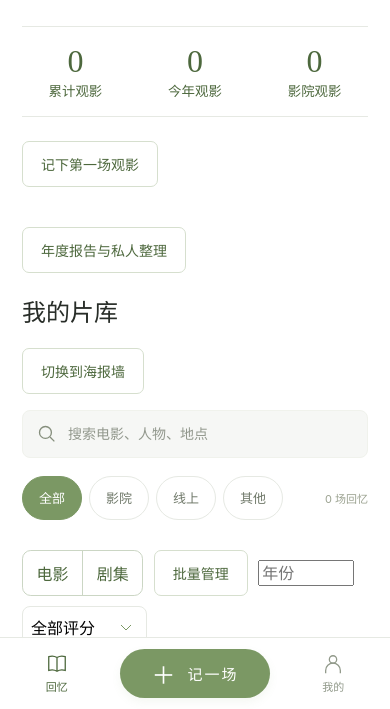
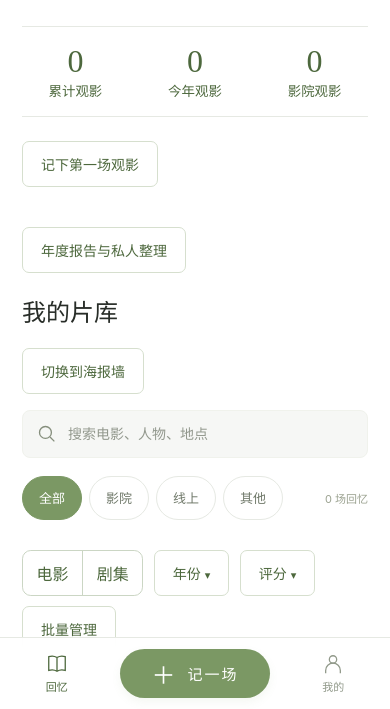
Before and after one commit to NF404301/movie-journal, a website: page public/index.html in a window 390 px wide. Shown: the part 135-844 px from the top of the page. Drawn offline with Linux system fonts and the light colour scheme.

Commit message:
Make year and rating filters selectable in the library

```diff
--- a/public/app.js
+++ b/public/app.js
@@ -49,7 +49,8 @@ function info(r) {
 let selectedKind = '';
 function render(){
  document.querySelectorAll('[data-kind]').forEach(button => button.setAttribute('aria-pressed', String(button.dataset.kind === selectedKind)));
- const filtered=records.filter(r=>!r.deleted_at && (!$('#year-filter').value || r.date.slice(0,4)===$('#year-filter').value) && (!$('#rating-filter').value || ($('#rating-filter').value==='none' ? r.rating==null : r.rating!=null && r.rating>=Number($('#rating-filter').value))) && (!selectedKind || (r.kind||'电影')===selectedKind)&&(filter==='全部'||r.method===filter)&&[r.title,r.originalTitle,...(Array.isArray(r.aliases)?r.aliases:[]),r.people,people(r),r.place,catalog.places.find(p=>p.id===r.place_id)?.name,r.memory,r.review,r.tags,r.platform,r.date].some(v=>String(v||'').toLowerCase().includes(query))).sort((a,b)=>b.date.localeCompare(a.date)||b.id.localeCompare(a.id));
+ renderFacets();
+ const filtered=records.filter(r=>!r.deleted_at && (!$('#year-filter').value || (r.date.slice(0,4)||'unknown')===$('#year-filter').value) && (!$('#rating-filter').value || ($('#rating-filter').value==='none' ? r.rating==null : r.rating!=null && r.rating>=Number($('#rating-filter').value))) && (!selectedKind || (r.kind||'电影')===selectedKind)&&(filter==='全部'||r.method===filter)&&[r.title,r.originalTitle,...(Array.isArray(r.aliases)?r.aliases:[]),r.people,people(r),r.place,catalog.places.find(p=>p.id===r.place_id)?.name,r.memory,r.review,r.tags,r.platform,r.date].some(v=>String(v||'').toLowerCase().includes(query))).sort((a,b)=>b.date.localeCompare(a.date)||b.id.localeCompare(a.id));
  renderLibrary(filtered);
  if($('#studio').open)renderStudio();
  visibleIds = filtered.map(r => r.id);
@@ -109,9 +110,46 @@ $('#record-form').elements.precision.onchange = setDateControl;
 $('#record-form').addEventListener('input',()=>{dirty=true;});
 $('#editor').addEventListener('cancel',e=>{if(dirty){if(!confirm('关闭并保留本次草稿？'))e.preventDefault();else captureDraft();}});
 window.addEventListener('beforeunload',e=>{if(dirty && $('#editor').open){e.preventDefault();e.returnValue='';}});
-for(const control of ['year-filter','rating-filter']) {
-  document.getElementById(control).oninput=()=>{selection.clear();render();};
+let openFacet = null;
+const facets = [$('#year-filter'), $('#rating-filter')];
+function renderFacets(){
+  const panel = $('#facet-options');
+  panel.hidden = !openFacet;
+  for(const control of facets){
+    const isYear = control.id === 'year-filter';
+    const value = control.value;
+    const label = isYear ? '年份' : '评分';
+    const describe = v => isYear ? (v === 'unknown' ? '年份未知' : v+' 年') :
+      (v === 'none' ? '未评分' : v === '5' ? '5 分' : v+' 分及以上');
+    control.textContent = value ? describe(value) : label;
+    control.setAttribute('aria-label',label+'筛选，'+(value ? describe(value) : '不限'));
+    control.setAttribute('aria-expanded',String(openFacet===control));
+    control.classList.toggle('has-value',Boolean(value));
+    if(openFacet!==control)continue;
+    const active = records.filter(r=>!r.deleted_at);
+    const years = [...new Set(active.map(r=>r.date.slice(0,4)).filter(Boolean))].sort().reverse();
+    if(active.some(r=>!r.date))years.push('unknown');
+    const options = isYear ? years : ['5','4.5','4','3','none'];
+    panel.setAttribute('aria-label',label+'选项');
+    panel.innerHTML = ['',...options].map(v=>'<button type="button" data-facet-value="'+escape(v)+'" aria-pressed="'+(v===value)+'">'+escape(v?describe(v):'不限'+label)+'</button>').join('');
+  }
 }
+for(const control of facets){
+  control.onclick=()=>{openFacet=openFacet===control?null:control;renderFacets();};
+}
+$('#facet-options').onclick=e=>{
+  const option=e.target.closest('[data-facet-value]');
+  if(!option || !openFacet)return;
+  const control=openFacet;
+  control.value=option.dataset.facetValue===control.value?'':option.dataset.facetValue;
+  openFacet=null;selection.clear();render();control.focus();
+};
+document.addEventListener('click',e=>{
+  if(openFacet && !e.target.closest('.facet-toggle,#facet-options')){openFacet=null;renderFacets();}
+});
+document.addEventListener('keydown',e=>{
+  if(openFacet && e.key==='Escape'){const control=openFacet;openFacet=null;renderFacets();control.focus();}
+});
 function renderTrash() {
   const list = $('#trashed');
   list.replaceChildren();
--- a/public/index.html
+++ b/public/index.html
@@ -9,7 +9,7 @@
 <button class="secondary studio-entry" id="open-studio">年度报告与私人整理</button>
 <h2 id="library" tabindex="-1">我的片库</h2><button class="secondary" id="switch-view">切换到海报墙</button>
 <section class="toolbar" aria-label="查找回忆"><div class="search"><svg viewBox="0 0 24 24" fill="none" stroke="currentColor" stroke-width="1.5"><circle cx="10.8" cy="10.8" r="6.8"/><path d="m16 16 5 5"/></svg><input id="search" type="search" placeholder="搜索电影、人物、地点" aria-label="搜索电影、人物、地点"><span class="search-hint">找回一段回忆</span></div><div class="filter-row"><div class="filters" aria-label="观看方式"><button class="active" data-filter="全部" aria-pressed="true">全部</button><button data-filter="影院" aria-pressed="false">影院</button><button data-filter="线上" aria-pressed="false">线上</button><button data-filter="其他" aria-pressed="false">其他</button></div><span id="count" class="count"></span></div></section>
-<section class="library-tools" aria-label="作品分类与批量管理"><div id="kind-filter" role="group" aria-label="作品类型"><button type="button" data-kind="电影" aria-pressed="false">电影</button><button type="button" data-kind="剧集" aria-pressed="false">剧集</button></div><button class="secondary" id="manage">批量管理</button><input id="year-filter" aria-label="筛选年份" type="number" placeholder="年份"><select id="rating-filter" aria-label="评分筛选"><option value="">全部评分</option><option value="none">未评分</option><option value="4">4 分及以上</option><option value="3">3 分及以上</option></select><div id="batch-actions" hidden><button class="secondary" id="select-visible">选中当前结果</button><button class="danger" id="bulk-delete">删除所选</button></div></section>
+<section class="library-tools" aria-label="作品分类与批量管理"><div id="kind-filter" role="group" aria-label="作品类型"><button type="button" data-kind="电影" aria-pressed="false">电影</button><button type="button" data-kind="剧集" aria-pressed="false">剧集</button></div><button class="secondary facet-toggle" id="year-filter" type="button" aria-controls="facet-options" aria-expanded="false">年份</button><button class="secondary facet-toggle" id="rating-filter" type="button" aria-controls="facet-options" aria-expanded="false">评分</button><button class="secondary" id="manage">批量管理</button><div id="facet-options" role="group" hidden></div><div id="batch-actions" hidden><button class="secondary" id="select-visible">选中当前结果</button><button class="danger" id="bulk-delete">删除所选</button></div></section>
 <section id="timeline" aria-live="polite"></section>
 <div id="wall" hidden></div><button class="secondary" id="more-items" hidden>加载更多</button>
 <dialog id="work" aria-label="作品详情"><div id="work-content"></div></dialog>
--- a/public/style.css
+++ b/public/style.css
@@ -12,7 +12,11 @@
 #kind-filter [aria-pressed=true] {background:var(--green-dark);color:white}
 #kind-filter button:focus-visible {outline-offset:-3px}
 #more-fields summary {cursor:pointer;padding:.8rem 0;}
-.library-tools input {width:6rem;}
+#facet-options:not([hidden]) {display:flex;flex:1 0 100%;flex-wrap:wrap;gap:.4rem;padding:.65rem;background:var(--pale);border-radius:.55rem}
+#facet-options button {padding:.45rem .75rem;border-radius:.4rem}
+#facet-options [aria-pressed=true],.library-tools .facet-toggle.has-value {background:var(--green-dark);color:white}
+.facet-toggle::after {content:'▾';margin-left:.35em;font-size:.8em}
+.facet-toggle[aria-expanded=true]::after {content:'▴'}
 #studio{width:min(690px,calc(100% - 24px))}
 #studio-tabs{display:flex;flex-wrap:wrap;gap:.4rem;margin:1rem 0}
 #studio-tabs button{flex:1;white-space:nowrap;padding:.55rem}
```
Also changed, not shown: README.md.
